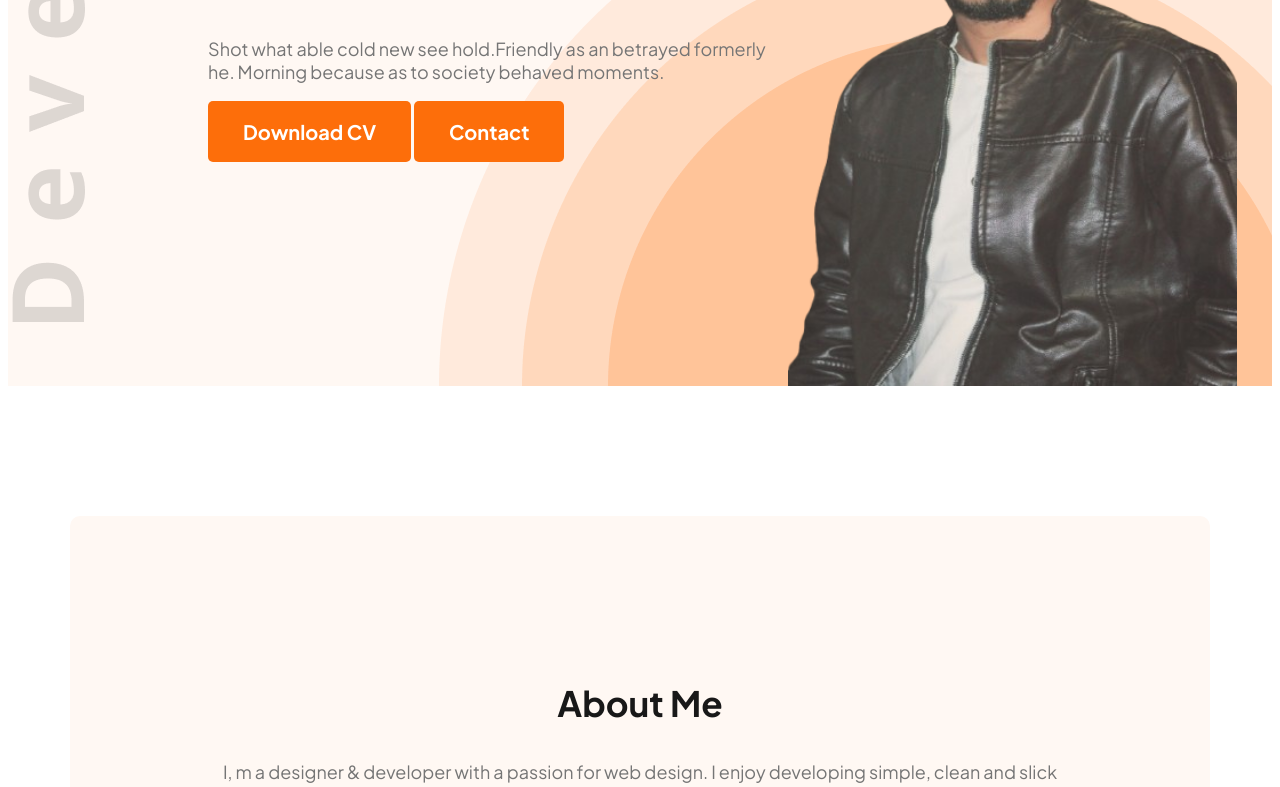
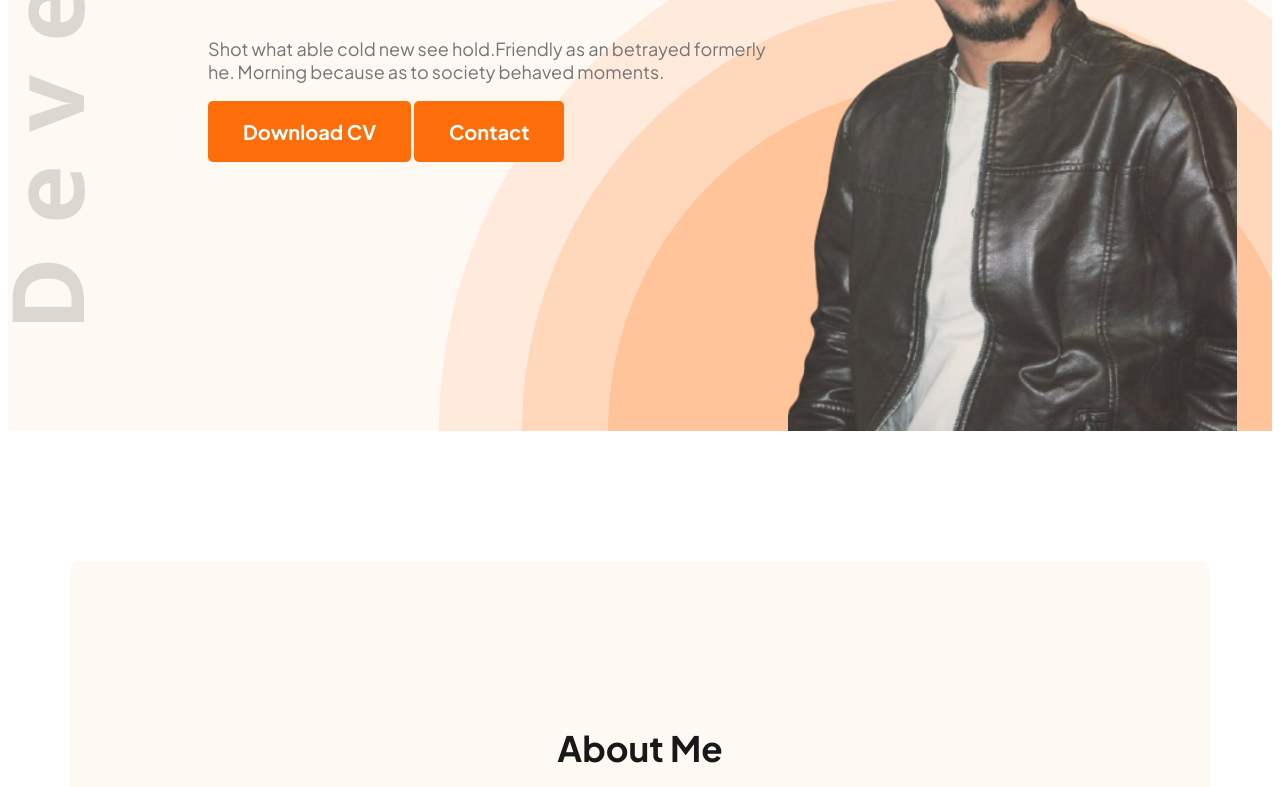
Before and after one commit to Dulal-Mondal/portfolio-web-dulal, a plain HTML site: page index.html in a window 1280 px wide. Shown: the part 449-1236 px from the top of the page. Drawn offline with Linux system fonts and the light colour scheme.

Commit message:
third commit

```diff
--- a/styles/style.css
+++ b/styles/style.css
@@ -113,7 +113,7 @@ nav ul li a {
 
 .banner-profile-picture {
     width: 580px;
-    height: 680px;
+
 }
 
 /* main section */
```
